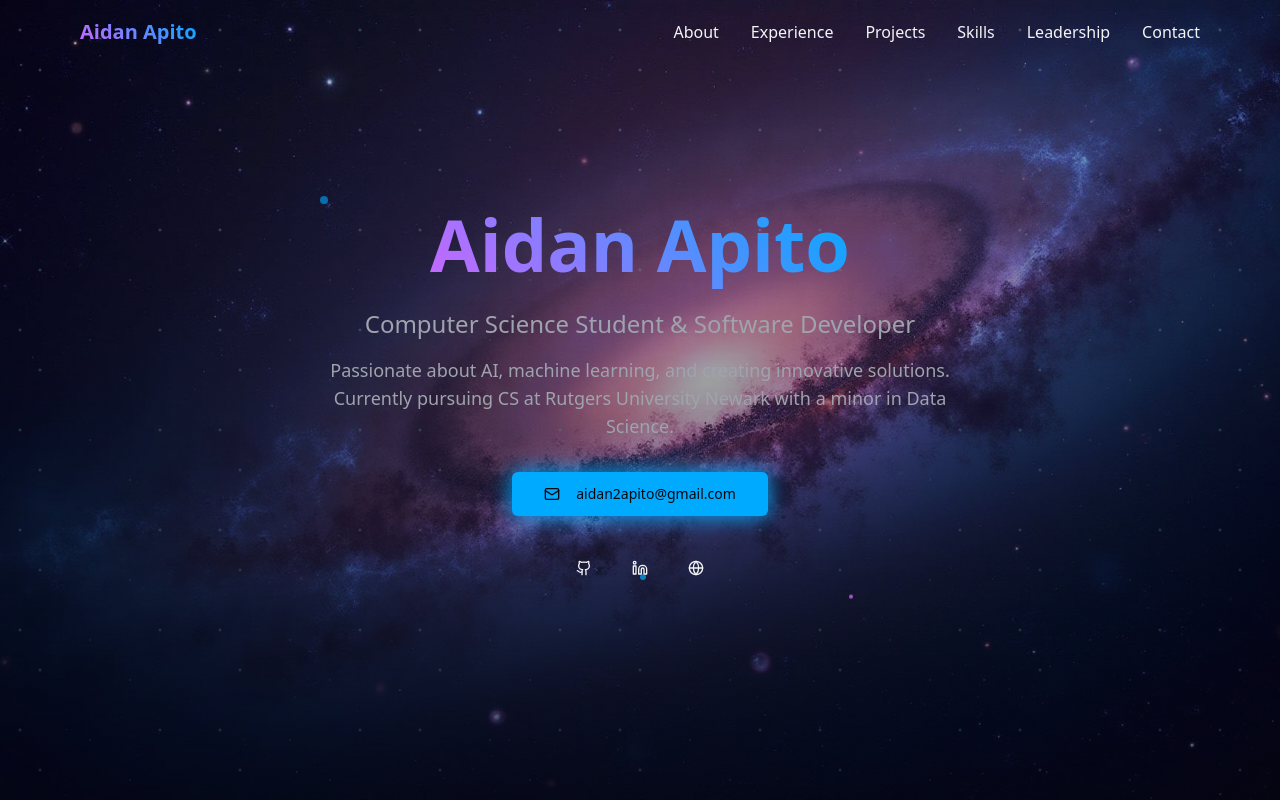
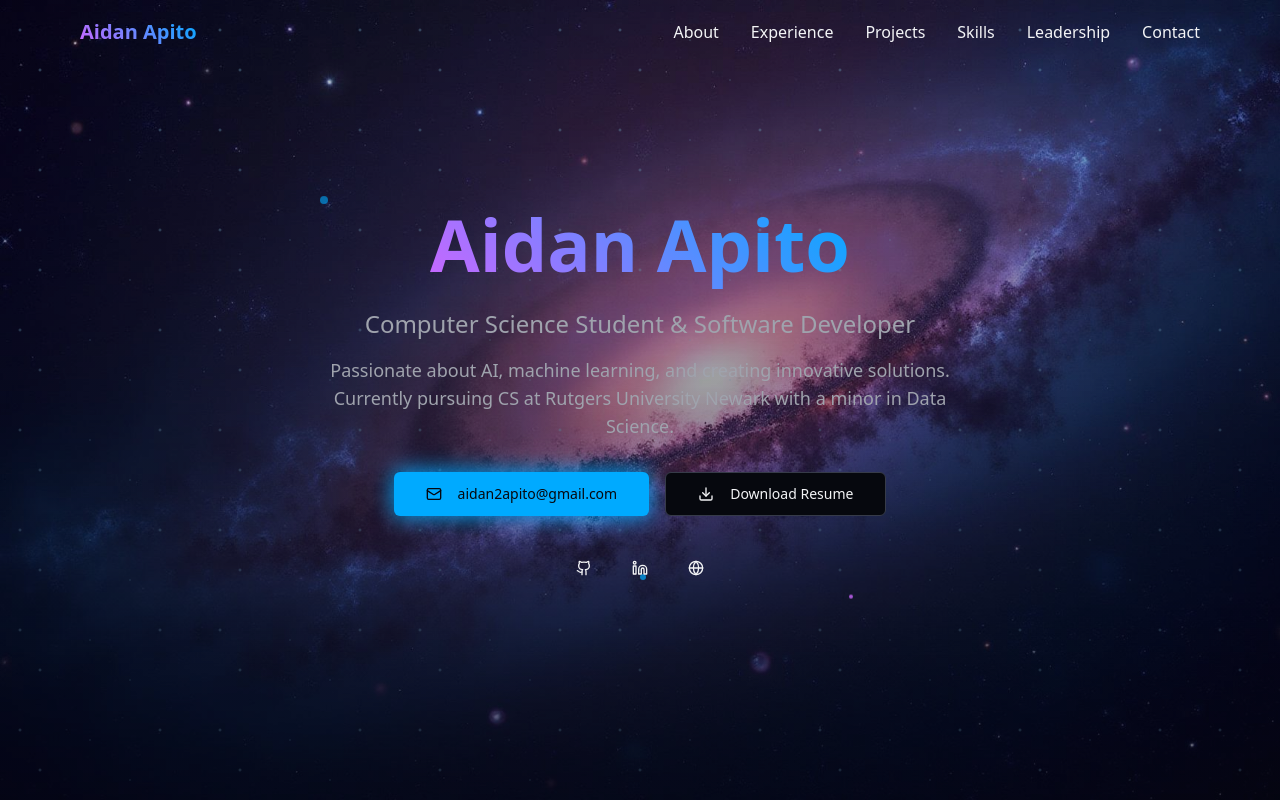
Before and after one commit to aidanapito/aidanapito.github.io, a React (Vite) app: page / in a window 1280 px wide. Shown: the top 800 px of the page. Built offline with nearby package versions, Linux system fonts and the light colour scheme.

Commit message:
added resume option

```diff
--- a/src/components/Hero.tsx
+++ b/src/components/Hero.tsx
@@ -1,5 +1,5 @@
 import { Button } from "@/components/ui/button";
-import { Github, Linkedin, Mail, Globe } from "lucide-react";
+import { Github, Linkedin, Mail, Globe, Download } from "lucide-react";
 import cosmicHeroBg from "@/assets/cosmic-hero-bg.jpg";
 
 const Hero = () => {
@@ -38,6 +38,10 @@ const Hero = () => {
               <Mail className="mr-2 h-5 w-5" />
               aidan2apito@gmail.com
             </Button>
+            <Button variant="outline" size="lg" className="hover:glow-accent" onClick={() => window.open('/src/assets/AidanApitoSeptemberResume.pdf', '_blank')}>
+              <Download className="mr-2 h-5 w-5" />
+              Download Resume
+            </Button>
           </div>
 
           <div className="flex justify-center gap-4">
```
Also changed, not shown: 1 other file (tests, documents, lock files or other folders).
